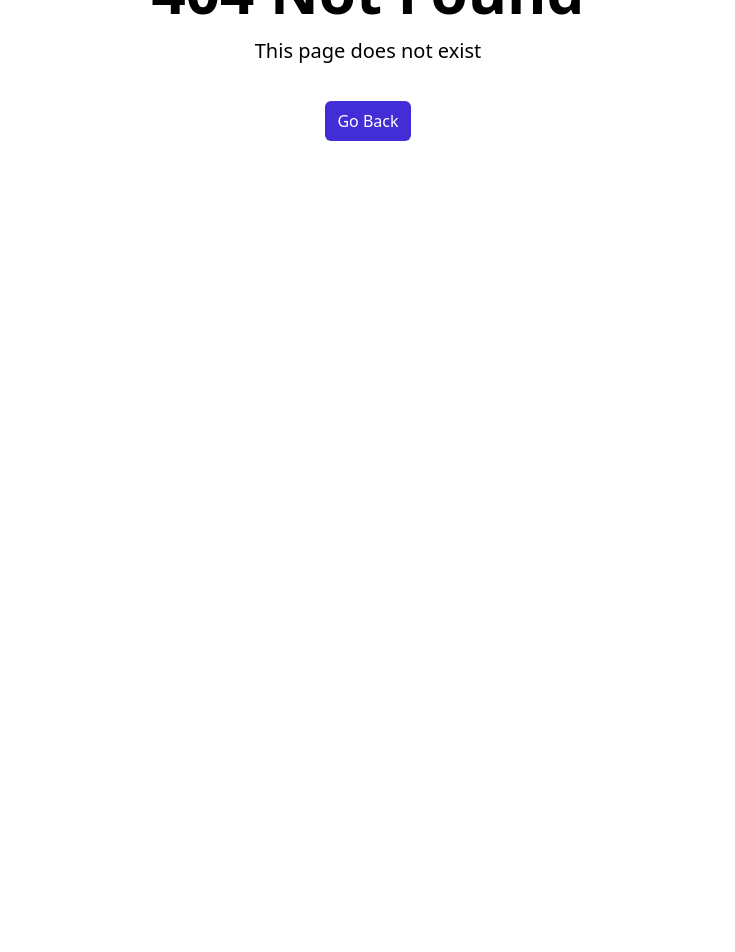
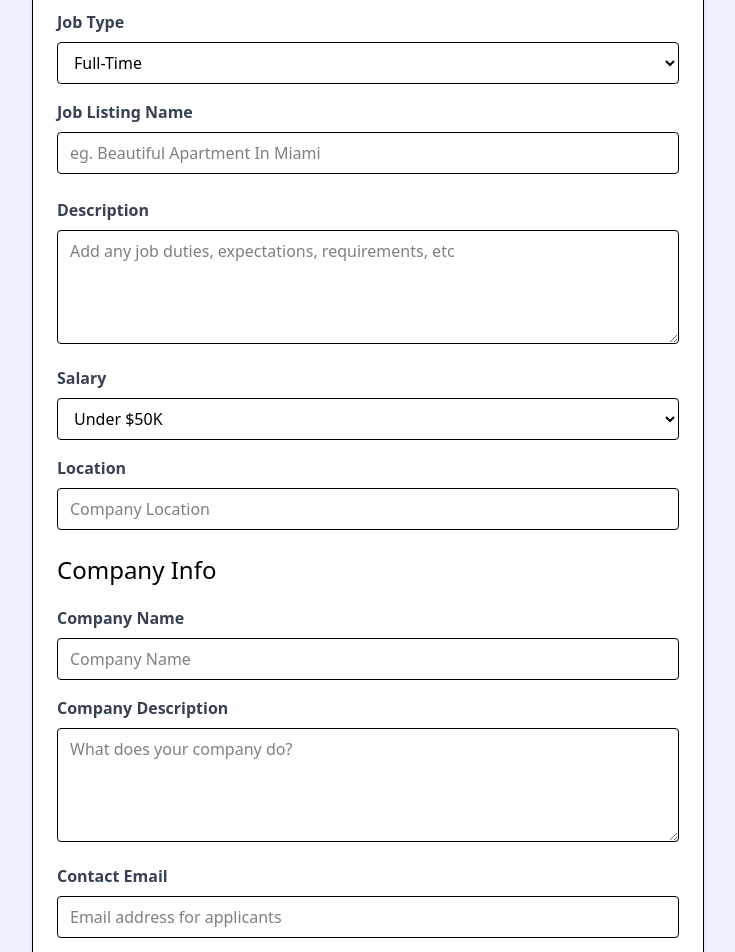
Before and after one commit to marcelloct/react-spa-project, a React (Vite) app: page /add-job in a window 1280 px wide. Before the commit this address had no page. Shown: the part 260-1212 px from the top of the page, without its empty margins (272-1007 px from the left). Before the commit the page ends 800 px from the top, so only its background shows below. Built offline with nearby package versions, Linux system fonts and the light colour scheme.

Commit message:
Creating add-job page and route

```diff
--- a/src/App.jsx
+++ b/src/App.jsx
@@ -9,6 +9,7 @@
 import JobsPage from "./pages/JobsPage";
 import NotFound from "./pages/NotFound";
 import JobPage, { jobLoader } from "./pages/JobPage";
+import AddJobPage from "./pages/AddJobPage";
 
 const router = createBrowserRouter(
   createRoutesFromElements(
@@ -16,6 +17,7 @@
       <Route index element={<HomePage />} />
       <Route path="/jobs" element={<JobsPage />} />
       <Route path="/jobs/:id" element={<JobPage />} loader={jobLoader} />
+      <Route path="/add-job" element={<AddJobPage />} />
       <Route path="*" element={<NotFound />} />
     </Route>
   )
--- /dev/null
+++ b/src/pages/AddJobPage.jsx
@@ -0,0 +1,230 @@
+import { useState } from "react";
+
+const AddJobPage = () => {
+  const [title, setTitle] = useState("");
+  const [type, setType] = useState("Full-Time");
+  const [location, setLocation] = useState("");
+  const [description, setDescription] = useState("");
+  const [salary, setSalary] = useState("Under $50K");
+  const [companyName, setCompanyName] = useState("");
+  const [companyDescription, setCompanyDescription] = useState("");
+  const [contactEmail, setContactEmail] = useState("");
+  const [contactPhone, setContactPhone] = useState("");
+
+  const submitForm = (e) => {
+    e.preventDefault();
+
+    const newJob = {
+      title,
+      type,
+      location,
+      description,
+      salary,
+      company: {
+        name: companyName,
+        description: companyDescription,
+        contactEmail,
+        contactPhone,
+      },
+    };
+
+    console.log(newJob);
+  };
+
+  return (
+    <section className="bg-indigo-50">
+      <div className="container m-auto max-w-2xl py-24">
+        <div className="bg-white px-6 py-8 mb-4 shadow-md rounded-md border m-4 md:m-0">
+          <form onSubmit={submitForm}>
+            <h2 className="text-3xl text-center font-semibold mb-6">Add Job</h2>
+
+            <div className="mb-4">
+              <label
+                htmlFor="type"
+                className="block text-gray-700 font-bold mb-2"
+              >
+                Job Type
+              </label>
+              <select
+                id="type"
+                name="type"
+                className="border rounded w-full py-2 px-3"
+                required
+                value={type}
+                onChange={(e) => setType(e.target.value)}
+              >
+                <option value="Full-Time">Full-Time</option>
+                <option value="Part-Time">Part-Time</option>
+                <option value="Remote">Remote</option>
+                <option value="Internship">Internship</option>
+              </select>
+            </div>
+
+            <div className="mb-4">
+              <label className="block text-gray-700 font-bold mb-2">
+                Job Listing Name
+              </label>
+              <input
+                type="text"
+                id="title"
+                name="title"
+                className="border rounded w-full py-2 px-3 mb-2"
+                placeholder="eg. Beautiful Apartment In Miami"
+                required
+                value={title}
+                onChange={(e) => setTitle(e.target.value)}
+              />
+            </div>
+            <div className="mb-4">
+              <label
+                htmlFor="description"
+                className="block text-gray-700 font-bold mb-2"
+              >
+                Description
+              </label>
+              <textarea
+                id="description"
+                name="description"
+                className="border rounded w-full py-2 px-3"
+                rows="4"
+                placeholder="Add any job duties, expectations, requirements, etc"
+                value={description}
+                onChange={(e) => setDescription(e.target.value)}
+              ></textarea>
+            </div>
+
+            <div className="mb-4">
+              <label
+                htmlFor="type"
+                className="block text-gray-700 font-bold mb-2"
+              >
+                Salary
+              </label>
+              <select
+                id="salary"
+                name="salary"
+                className="border rounded w-full py-2 px-3"
+                required
+                value={salary}
+                onChange={(e) => setSalary(e.target.value)}
+              >
+                <option value="Under $50K">Under $50K</option>
+                <option value="$50K - 60K">$50K - $60K</option>
+                <option value="$60K - 70K">$60K - $70K</option>
+                <option value="$70K - 80K">$70K - $80K</option>
+                <option value="$80K - 90K">$80K - $90K</option>
+                <option value="$90K - 100K">$90K - $100K</option>
+                <option value="$100K - 125K">$100K - $125K</option>
+                <option value="$125K - 150K">$125K - $150K</option>
+                <option value="$150K - 175K">$150K - $175K</option>
+                <option value="$175K - 200K">$175K - $200K</option>
+                <option value="Over $200K">Over $200K</option>
+              </select>
+            </div>
+
+            <div className="mb-4">
+              <label className="block text-gray-700 font-bold mb-2">
+                Location
+              </label>
+              <input
+                type="text"
+                id="location"
+                name="location"
+                className="border rounded w-full py-2 px-3 mb-2"
+                placeholder="Company Location"
+                required
+                value={location}
+                onChange={(e) => setLocation(e.target.value)}
+              />
+            </div>
+
+            <h3 className="text-2xl mb-5">Company Info</h3>
+
+            <div className="mb-4">
+              <label
+                htmlFor="company"
+                className="block text-gray-700 font-bold mb-2"
+              >
+                Company Name
+              </label>
+              <input
+                type="text"
+                id="company"
+                name="company"
+                className="border rounded w-full py-2 px-3"
+                placeholder="Company Name"
+                value={companyName}
+                onChange={(e) => setCompanyName(e.target.value)}
+              />
+            </div>
+
+            <div className="mb-4">
+              <label
+                htmlFor="company_description"
+                className="block text-gray-700 font-bold mb-2"
+              >
+                Company Description
+              </label>
+              <textarea
+                id="company_description"
+                name="company_description"
+                className="border rounded w-full py-2 px-3"
+                rows="4"
+                placeholder="What does your company do?"
+                value={companyDescription}
+                onChange={(e) => setCompanyDescription(e.target.value)}
+              ></textarea>
+            </div>
+
+            <div className="mb-4">
+              <label
+                htmlFor="contact_email"
+                className="block text-gray-700 font-bold mb-2"
+              >
+                Contact Email
+              </label>
+              <input
+                type="email"
+                id="contact_email"
+                name="contact_email"
+                className="border rounded w-full py-2 px-3"
+                placeholder="Email address for applicants"
+                required
+                value={contactEmail}
+                onChange={(e) => setContactEmail(e.target.value)}
+              />
+            </div>
+            <div className="mb-4">
+              <label
+                htmlFor="contact_phone"
+                className="block text-gray-700 font-bold mb-2"
+              >
+                Contact Phone
+              </label>
+              <input
+                type="tel"
+                id="contact_phone"
+                name="contact_phone"
+                className="border rounded w-full py-2 px-3"
+                placeholder="Optional phone for applicants"
+                value={contactPhone}
+                onChange={(e) => setContactPhone(e.target.value)}
+              />
+            </div>
+
+            <div>
+              <button
+                className="bg-indigo-500 hover:bg-indigo-600 text-white font-bold py-2 px-4 rounded-full w-full focus:outline-none focus:shadow-outline"
+                type="submit"
+              >
+                Add Job
+              </button>
+            </div>
+          </form>
+        </div>
+      </div>
+    </section>
+  );
+};
+
+export default AddJobPage;
```
